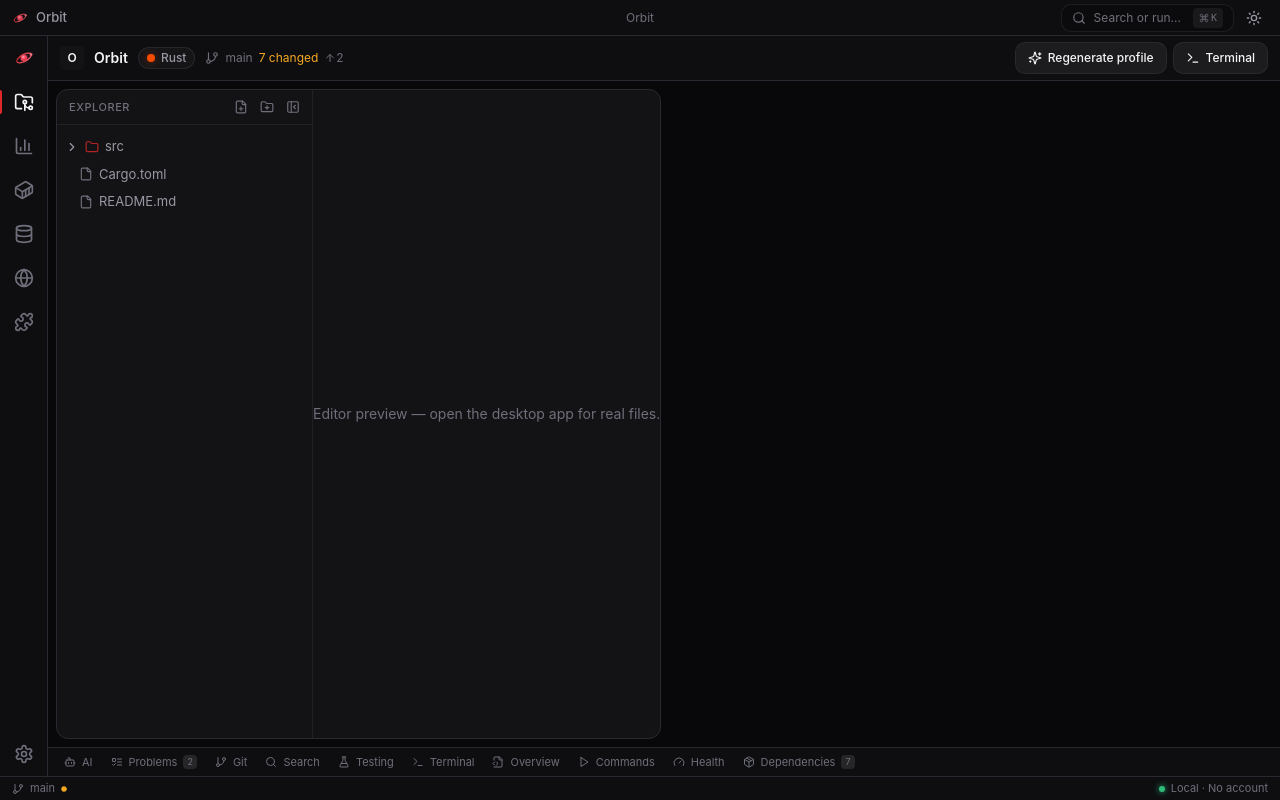
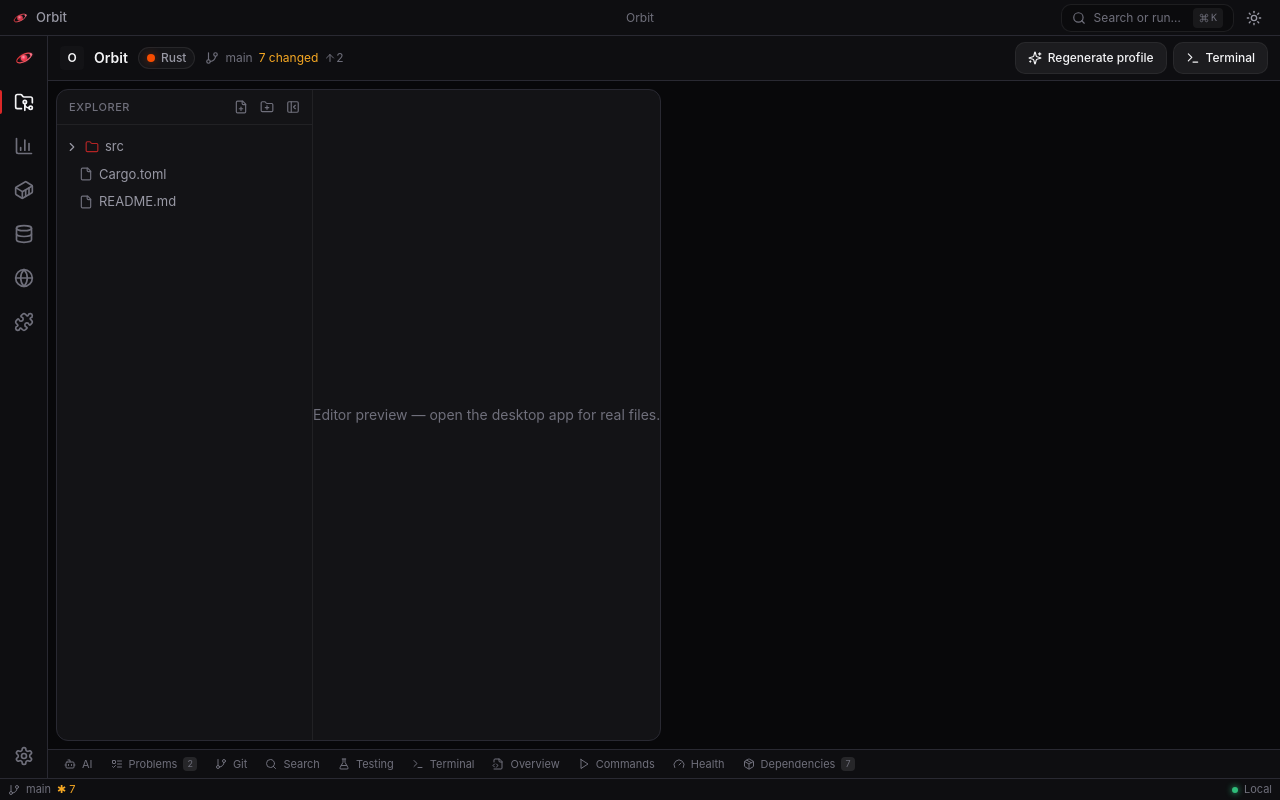
Before and after one commit to martin-k-m/orbit, a React (Vite) app in the folder apps/desktop/ui/: page / in a window 1280 px wide. Both pictures are taken after a click on the button 296 px from the left and 462 px from the top of the page. Built offline with nearby package versions, Linux system fonts and the light colour scheme.

Commit message:
Polish the IDE chrome: status bar, focus rings, hovers (#51)
A VS Code-style status bar (clickable branch/AI chips, indent width, hover states), keyboard focus rings, and consistent hover feedback on the activity bar and bottom strip.

```diff
--- a/apps/desktop/ui/src/components/Sidebar.tsx
+++ b/apps/desktop/ui/src/components/Sidebar.tsx
@@ -119,7 +119,7 @@
         aria-current={active ? "page" : undefined}
         className={cn(
           "no-drag relative flex h-11 w-full items-center justify-center transition-colors",
-          active ? "text-fg" : "text-fg-subtle hover:text-fg",
+          active ? "text-fg" : "text-fg-subtle hover:bg-white/[0.04] hover:text-fg",
         )}
       >
         {/* VS Code-style active bar on the rail's left edge. */}
--- a/apps/desktop/ui/src/components/StatusBar.tsx
+++ b/apps/desktop/ui/src/components/StatusBar.tsx
@@ -1,12 +1,17 @@
-import { GitBranch, Circle } from "lucide-react";
+import { GitBranch, Bot, Check } from "lucide-react";
 import { useAppStore } from "@/store/app";
 import { useEditorStore, activeTab } from "@/store/editor";
+import { useWorkspaceStore } from "@/store/workspace";
+import { useSettingsStore } from "@/store/settings";
+import { useAiStore } from "@/store/ai";
 import type { Encoding, LineEnding } from "@/lib/types";
+import { cn } from "@/lib/cn";
 
 /**
- * A slim IDE status bar across the bottom of the window. Left: the current
- * project's git branch and the active editor's caret position. Right: the active
- * file's language / encoding / line ending, and a local-first indicator.
+ * A VS Code-style status bar across the bottom of the window. Segments are
+ * interactive where it helps: the branch and AI chips open their tool windows.
+ * Left: git branch + working-tree state. Right: caret position, indent, the
+ * active file's encoding / EOL / language, an AI indicator, and a privacy chip.
  */
 export function StatusBar() {
   const view = useAppStore((s) => s.view);
@@ -15,40 +20,89 @@
   const project = projects.find((p) => p.id === selectedId);
   const cursor = useEditorStore((s) => s.cursor);
   const active = useEditorStore(activeTab);
+  const setBottomTool = useWorkspaceStore((s) => s.setBottomTool);
+  const tabSize = useSettingsStore((s) => s.tabSize);
+  const aiOn = useAiStore((s) => s.enabled);
   const inProject = view.kind === "project";
 
   return (
-    <footer className="relative z-30 flex h-6 shrink-0 items-center gap-3 border-t border-border bg-elevated px-3 text-[11px] text-fg-subtle">
+    <footer className="relative z-30 flex h-[22px] shrink-0 items-stretch border-t border-border bg-elevated text-[11px] text-fg-subtle">
       {inProject && project?.gitBranch && (
-        <span className="inline-flex items-center gap-1.5">
+        <Chip onClick={() => setBottomTool("source-control")} title="Source control">
           <GitBranch className="h-3 w-3" />
           {project.gitBranch}
-          {project.gitClean === false && (
-            <Circle className="h-1.5 w-1.5 fill-warning text-warning" />
+          {project.gitClean === false ? (
+            <span className="text-warning">
+              {project.changedFiles ? `✱ ${project.changedFiles}` : "✱"}
+            </span>
+          ) : (
+            <Check className="h-3 w-3 text-success" />
           )}
-        </span>
+        </Chip>
       )}
 
       {inProject && active && !active.contents.binary && (
-        <span className="tabular-nums">
+        <Static className="tabular-nums">
           Ln {cursor.line}, Col {cursor.col}
-        </span>
+        </Static>
       )}
 
-      <div className="ml-auto flex items-center gap-3">
+      <div className="ml-auto flex items-stretch">
         {inProject && active && !active.contents.binary && (
           <>
-            <span>{active.contents.language ?? "text"}</span>
-            <span>{encodingLabel(active.contents.encoding)}</span>
-            <span>{lineEndingLabel(active.contents.lineEnding)}</span>
+            <Static>Spaces: {tabSize}</Static>
+            <Static>{encodingLabel(active.contents.encoding)}</Static>
+            <Static>{lineEndingLabel(active.contents.lineEnding)}</Static>
+            <Static className="capitalize">{active.contents.language ?? "text"}</Static>
           </>
         )}
-        <span className="inline-flex items-center gap-1.5">
+        {inProject && aiOn && (
+          <Chip onClick={() => setBottomTool("ai")} title="AI assistant">
+            <Bot className="h-3 w-3 text-accent" /> AI
+          </Chip>
+        )}
+        <Static>
           <span className="h-1.5 w-1.5 rounded-full bg-success shadow-[0_0_6px_hsl(var(--success))]" />
-          Local · No account
-        </span>
+          Local
+        </Static>
       </div>
     </footer>
+  );
+}
+
+/** A clickable status segment with a hover state. */
+function Chip({
+  children,
+  onClick,
+  title,
+}: {
+  children: React.ReactNode;
+  onClick: () => void;
+  title: string;
+}) {
+  return (
+    <button
+      onClick={onClick}
+      title={title}
+      className="no-drag inline-flex items-center gap-1.5 px-2 transition-colors hover:bg-white/[0.08] hover:text-fg"
+    >
+      {children}
+    </button>
+  );
+}
+
+/** A non-interactive status segment. */
+function Static({
+  children,
+  className,
+}: {
+  children: React.ReactNode;
+  className?: string;
+}) {
+  return (
+    <span className={cn("inline-flex items-center gap-1.5 px-2", className)}>
+      {children}
+    </span>
   );
 }
 
--- a/apps/desktop/ui/src/index.css
+++ b/apps/desktop/ui/src/index.css
@@ -94,6 +94,20 @@
   ::selection {
     background: hsl(var(--accent) / 0.35);
   }
+
+  /* Keyboard focus rings on interactive controls — visible only for keyboard
+     users, so mouse clicks stay clean. Editors (CodeMirror/xterm) manage their
+     own focus, so they're deliberately excluded. */
+  a:focus-visible,
+  button:focus-visible,
+  input:focus-visible,
+  textarea:focus-visible,
+  select:focus-visible,
+  [role="button"]:focus-visible {
+    outline: 2px solid hsl(var(--accent) / 0.7);
+    outline-offset: 1px;
+    border-radius: 3px;
+  }
 }
 
 /* ------------------------------------------------------------------ */
--- a/apps/desktop/ui/src/views/ProjectView.tsx
+++ b/apps/desktop/ui/src/views/ProjectView.tsx
@@ -260,7 +260,9 @@
               onClick={() => toggleTool(t.id)}
               className={cn(
                 "no-drag flex shrink-0 items-center gap-1.5 rounded px-2 py-1 text-[11px] transition-colors",
-                on ? "bg-accent/15 text-accent" : "text-fg-subtle hover:text-fg",
+                on
+                  ? "bg-accent/15 text-accent"
+                  : "text-fg-subtle hover:bg-white/[0.05] hover:text-fg",
               )}
             >
               <Icon className="h-3 w-3" />
```
Also changed, not shown: 1 other file (tests, documents, lock files or other folders).
